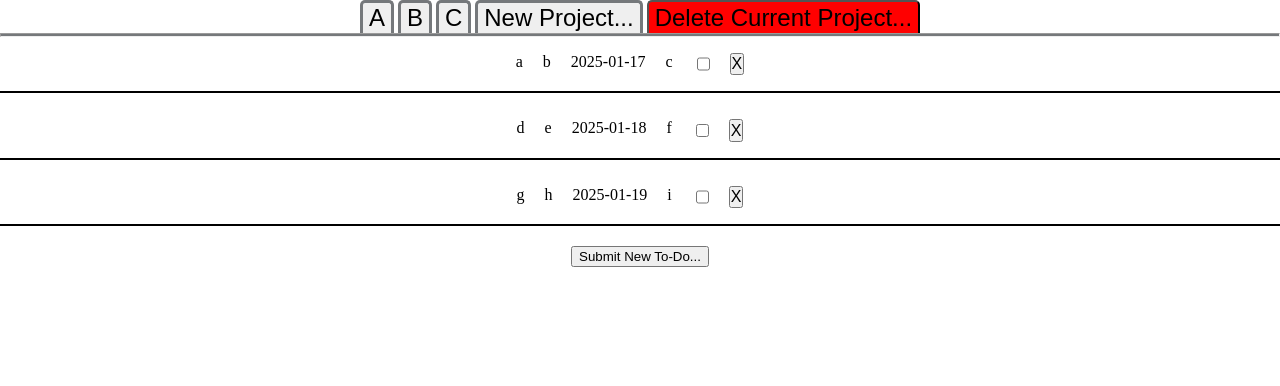
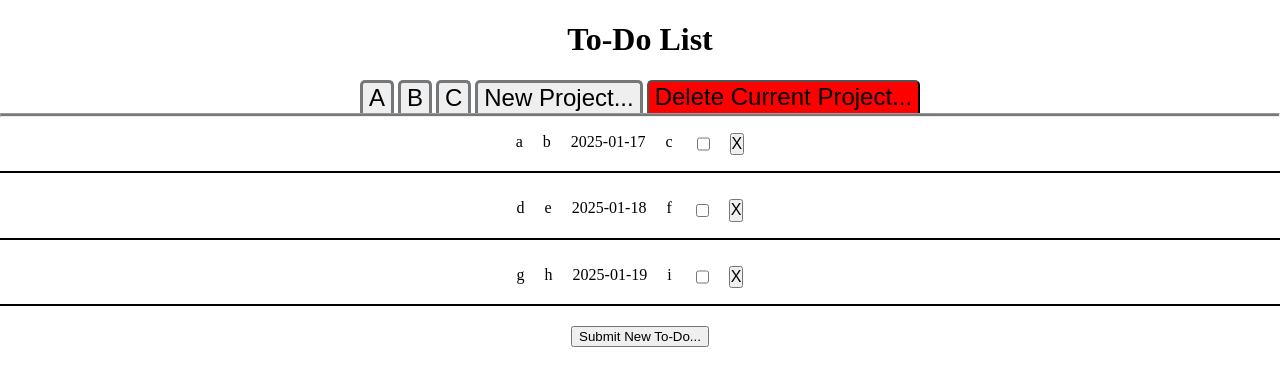
Before and after one commit to BearsLair/ToDoList-Advanced, a website built with webpack: page src/home.html in a window 1280 px wide. Built offline with nearby package versions, Linux system fonts and the light colour scheme.

Commit message:
added a simple title to webpage

```diff
--- a/src/home.html
+++ b/src/home.html
@@ -6,6 +6,7 @@
     <title>To-Do List</title>
   </head>
   <body>
+    <h1 class="title">To-Do List</h1>
     <div class="modal-div"></div>
     <nav class="nav-tabs"></nav>
     <hr class="divider" />
--- a/src/styles.css
+++ b/src/styles.css
@@ -5,6 +5,10 @@ body {
   height: 100vh;
   width: 100%;
   min-width: 557px;
+}
+
+.title {
+  text-align: center;
 }
 
 .nav-tabs {
```
